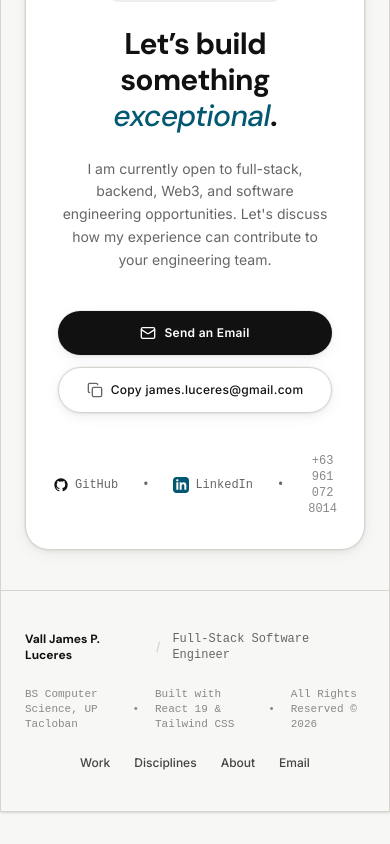
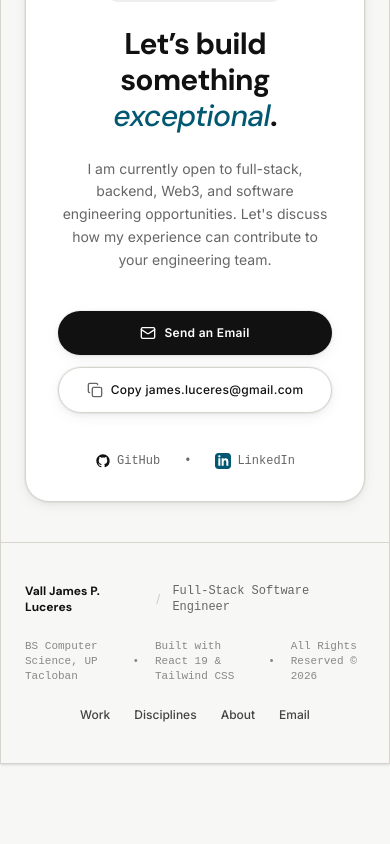
Before and after one commit to JamesLuceres/my-portfolio, a React (Vite) app: page / in a window 390 px wide. Shown: the part 9727-10571 px from the top of the page. After the commit the page ends 10523 px from the top, so only its background shows below. Built offline with nearby package versions, Linux system fonts and the light colour scheme; a web font is replaced by a local one.

Commit message:
chore: remove personal phone number for privacy

```diff
--- a/src/App.jsx
+++ b/src/App.jsx
@@ -1037,8 +1037,6 @@ function App() {
                   <LinkedinIcon className="w-4 h-4 text-[#015870]" />
                   <span>LinkedIn</span>
                 </a>
-                <span>•</span>
-                <span className="text-[#888888]">+63 961 072 8014</span>
               </div>
             </div>
           </section>
```
